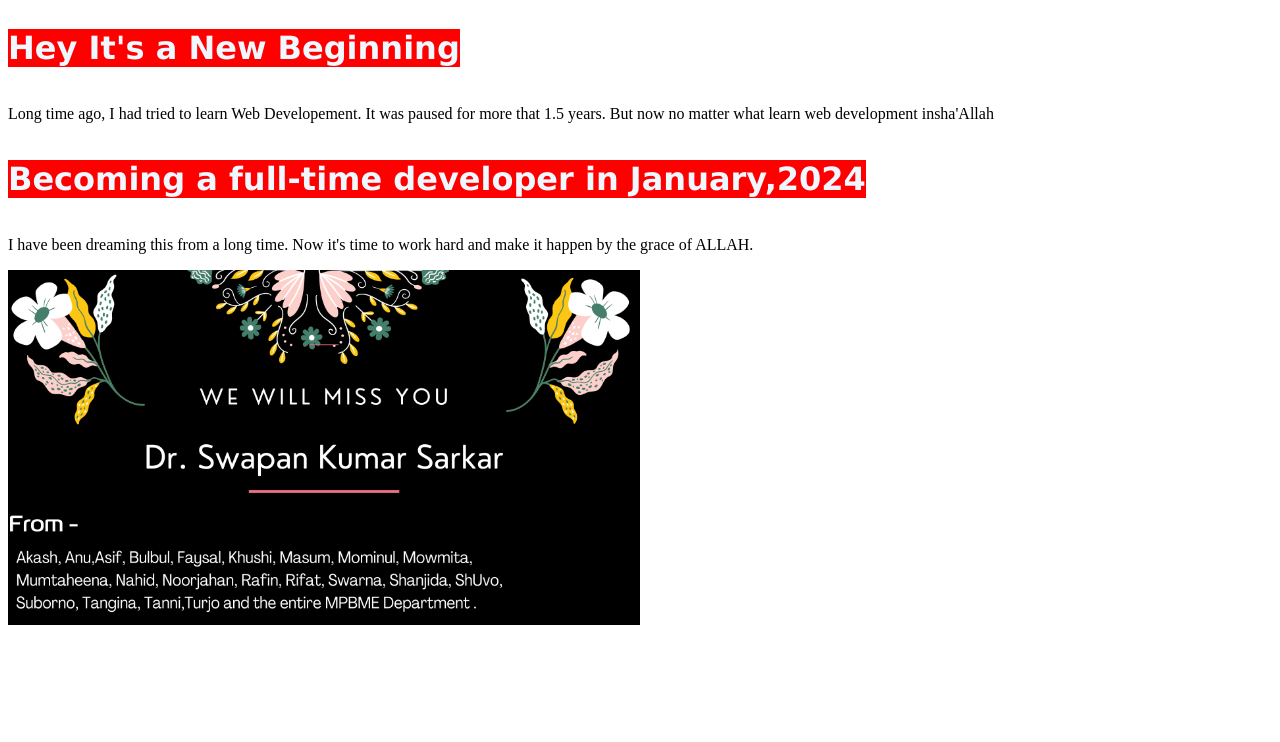
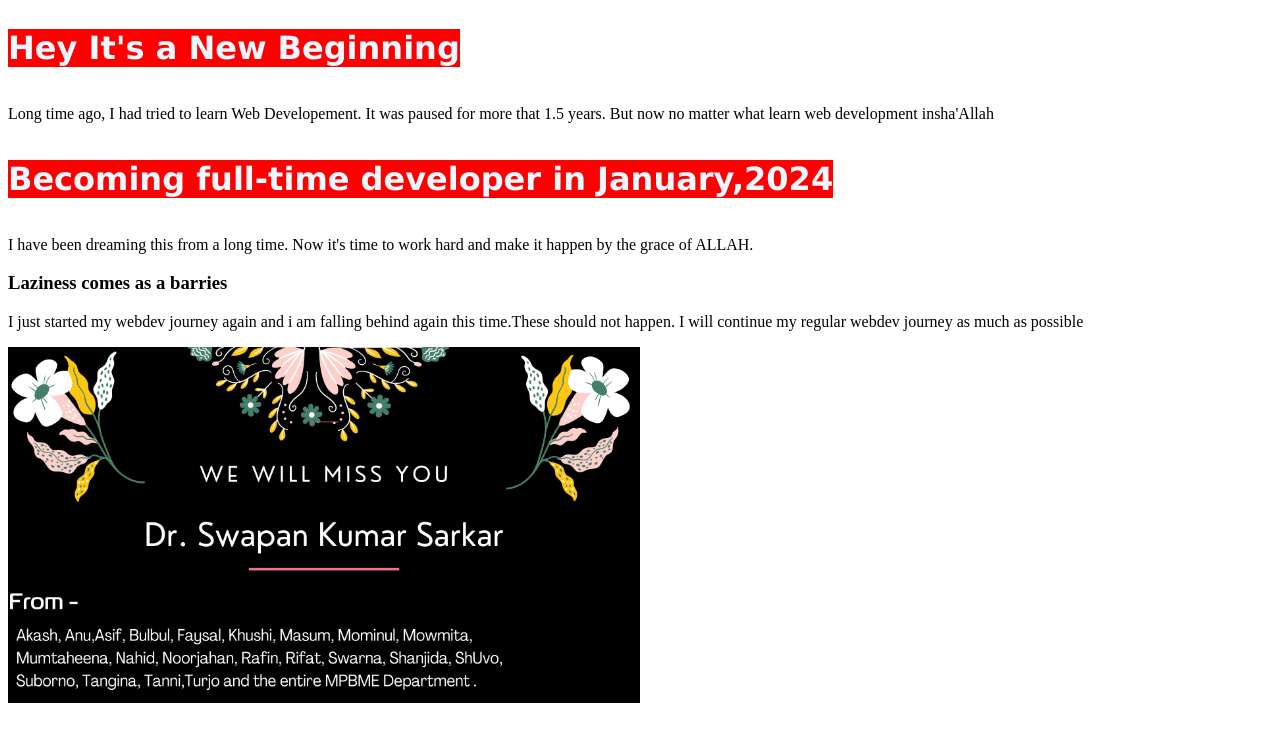
Before and after one commit to iamSHShUvo/my-webdev2.0, a plain HTML site: page index.html in a window 1280 px wide. Drawn offline with Linux system fonts and the light colour scheme.

Commit message:
adding another blog

```diff
--- a/index.html
+++ b/index.html
@@ -14,10 +14,14 @@
     </div>
 
     <div class="plan">
-        <h1>Becoming a full-time developer in January,2024</h1>
+        <h1>Becoming full-time developer in January,2024</h1>
         <p>I have been dreaming this from a long time. Now it's time to work hard and make it happen by the grace of ALLAH. </p>
     </div>
 
+    <div>
+        <h3>Laziness comes as a barries</h3>
+        <p>I just started my webdev journey again and i am falling behind again this time.These should not happen. I will continue my regular webdev journey as much as possible</p>
+    </div>
     <img src="sks farewell card.png" alt="">
 </body>
 </html>
```
